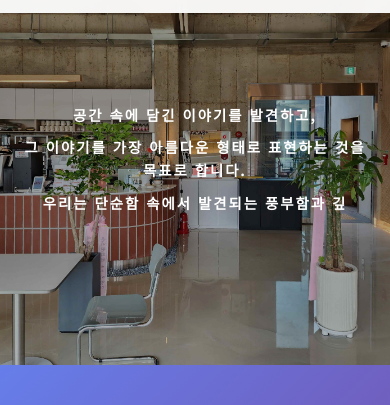
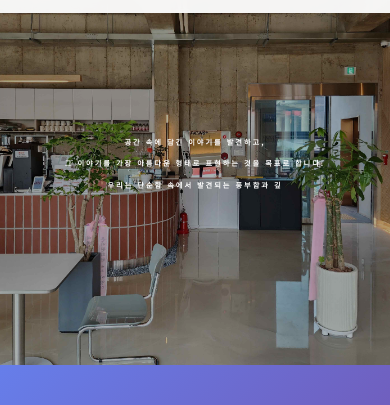
Before and after one commit to hwadaminterior-netizen/hwadamd, a plain HTML site: page index.html in a window 390 px wide. Shown: the part 57-462 px from the top of the page. Drawn offline with nearby package versions, Linux system fonts and the light colour scheme.

Commit message:
Add files via upload

```diff
--- a/styles.css
+++ b/styles.css
@@ -632,16 +632,16 @@ section {
     }
 
     .hero-title {
-        font-size: 2.5rem;
+        font-size: 1.25rem;
     }
 
     .hero-subtitle {
-        font-size: 1.2rem;
+        font-size: 0.6rem;
     }
 
     .typing-text {
-        font-size: 1rem;
-        min-height: 150px;
+        font-size: 0.5rem;
+        min-height: 75px;
     }
 
 
@@ -707,16 +707,16 @@ section {
 
 @media (max-width: 480px) {
     .hero-title {
-        font-size: 1.8rem;
+        font-size: 0.9rem;
     }
 
     .hero-subtitle {
-        font-size: 1rem;
+        font-size: 0.5rem;
     }
 
     .typing-text {
-        font-size: 0.9rem;
-        min-height: 120px;
+        font-size: 0.45rem;
+        min-height: 60px;
     }
 
     .section-title {
```
